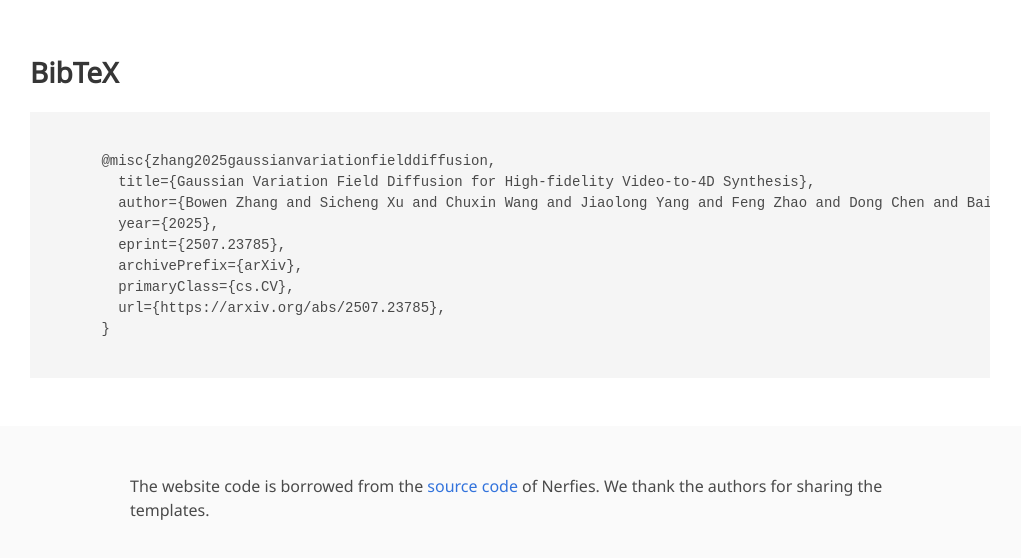
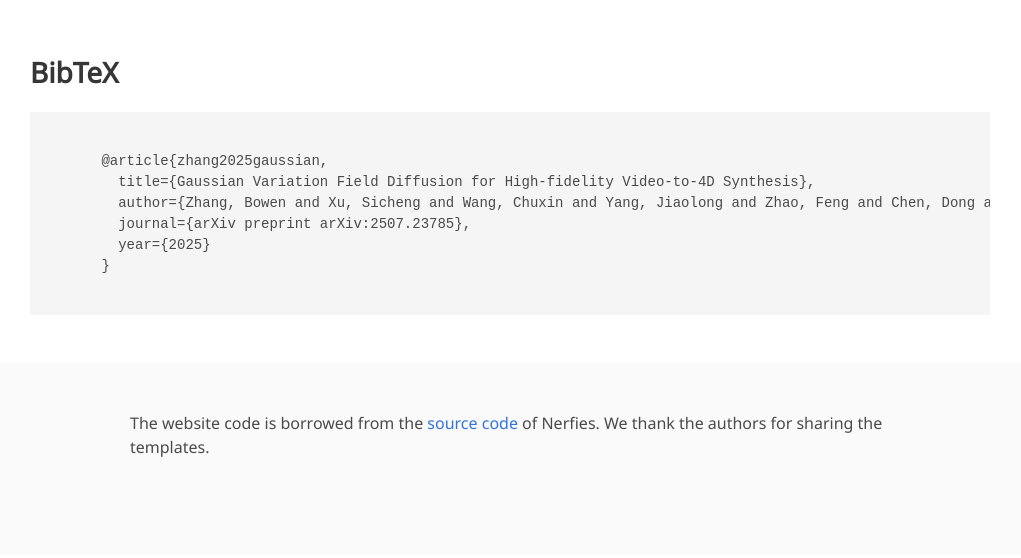
Before and after one commit to GVFDiffusion/GVFDiffusion.github.io, a plain HTML site: page index.html in a window 1280 px wide. Shown: the part 5919-6477 px from the top of the page, without its empty margins (130-1151 px from the left). Drawn offline with nearby package versions, Linux system fonts and the light colour scheme; some icons are missing; a web font is replaced by a local one.

Commit message:
Update index.html

```diff
--- a/index.html
+++ b/index.html
@@ -390,14 +390,11 @@
   <div class="container is-max-desktop content">
     <h2 class="title">BibTeX</h2>
     <pre><code>
-      @misc{zhang2025gaussianvariationfielddiffusion,
+      @article{zhang2025gaussian,
         title={Gaussian Variation Field Diffusion for High-fidelity Video-to-4D Synthesis},
-        author={Bowen Zhang and Sicheng Xu and Chuxin Wang and Jiaolong Yang and Feng Zhao and Dong Chen and Baining Guo},
-        year={2025},
-        eprint={2507.23785},
-        archivePrefix={arXiv},
-        primaryClass={cs.CV},
-        url={https://arxiv.org/abs/2507.23785},
+        author={Zhang, Bowen and Xu, Sicheng and Wang, Chuxin and Yang, Jiaolong and Zhao, Feng and Chen, Dong and Guo, Baining},
+        journal={arXiv preprint arXiv:2507.23785},
+        year={2025}
       }
     </code></pre>
   </div>
```
